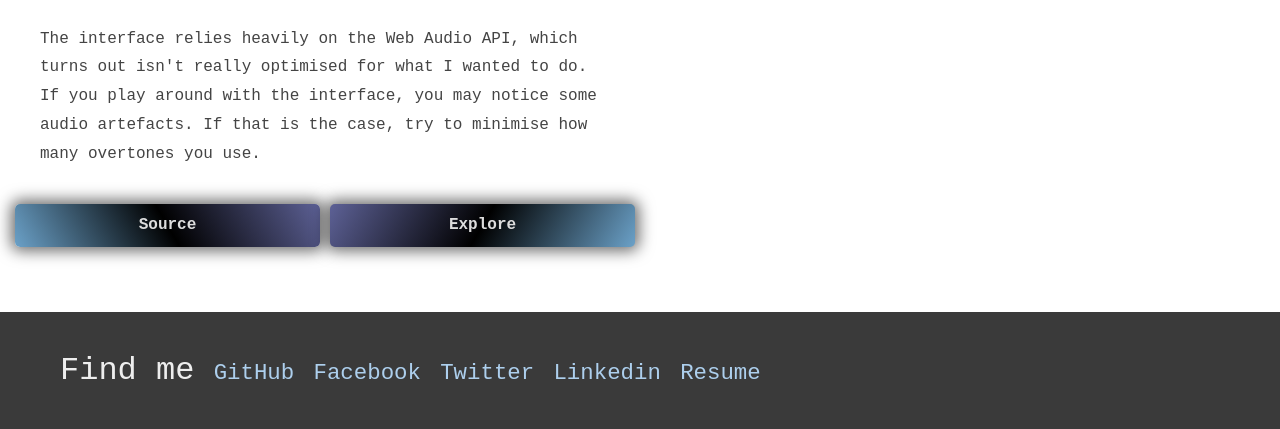
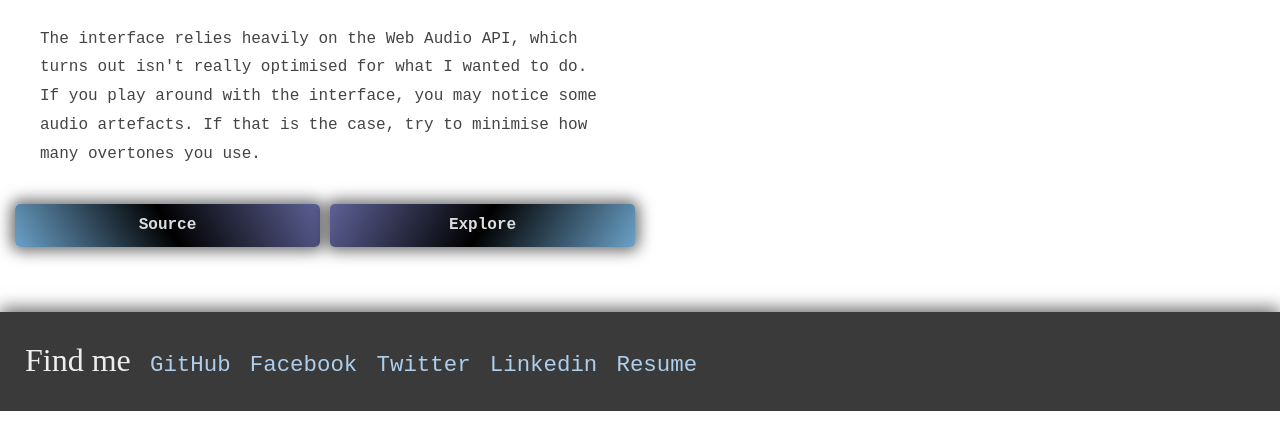
Before and after one commit to Kalior/static-website, a plain HTML site: page index.html in a window 1280 px wide. Shown: the part 2589-3018 px from the top of the page. Drawn offline with nearby package versions, Linux system fonts and the light colour scheme; a web font is replaced by a local one.

Commit message:
Update footer

```diff
--- a/css/footer.css
+++ b/css/footer.css
@@ -3,14 +3,20 @@
   color: #eee;
   display: flex;
   align-items: center;
+  box-shadow: 0px -4px 16px 0px #00000094;
+  padding: 30px 25px;
+  margin-top: 30px;
+}
 
-  padding: 40px 60px;
-  margin-top: 30px;
+.socials-header {
+  font-family: "Space Mono";
+  display: inline;
+  font-weight: 300;
 }
 
 .socials {
   font-size: 2em;
-  font-weight: 500;
+  font-weight: 300;
 }
 
 .socials a {
--- a/index.html
+++ b/index.html
@@ -124,7 +124,7 @@
 
     <div class="footer">
       <div class="socials">
-        Find me
+        <div class="socials-header">Find me</div>
         <a href="https://Github.com/kalior">GitHub</a>
         <a href="https://facebook.com/internetjoel">Facebook</a>
         <a href="https://twitter.com/ethernetjoel">Twitter</a>
```
